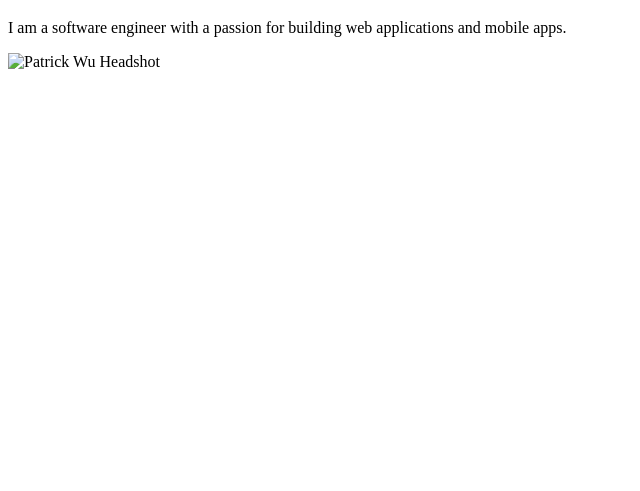
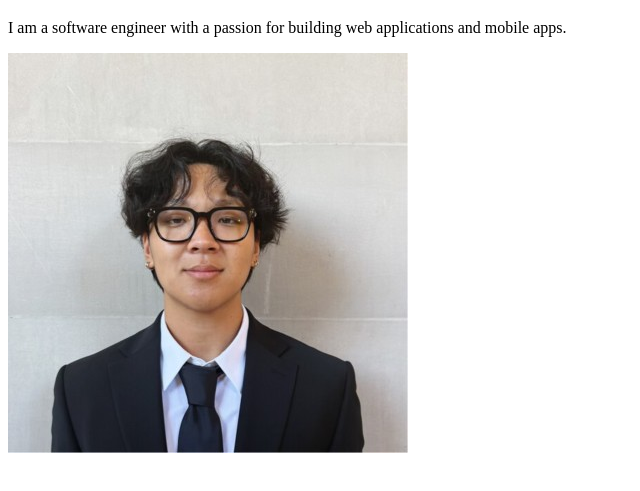
Before and after one commit to exitcy/portfolio, a plain HTML site: page index.html in a window 1280 px wide. Shown: the part 61-552 px from the top of the page, without its empty margins (0-640 px from the left). Drawn offline with Linux system fonts and the light colour scheme.

Commit message:
small fix

```diff
--- a/index.html
+++ b/index.html
@@ -8,6 +8,6 @@
 <body>
     <h1>Patrick Wu</h1>
     <p>I am a software engineer with a passion for building web applications and mobile apps.</p>
-    <img src="Patrick_Headshot.jpeg" alt="Patrick Wu Headshot">
+    <img src="images/Patrick_Headshot.jpeg" alt="Patrick Wu Headshot">
 </body>
 </html>
```
